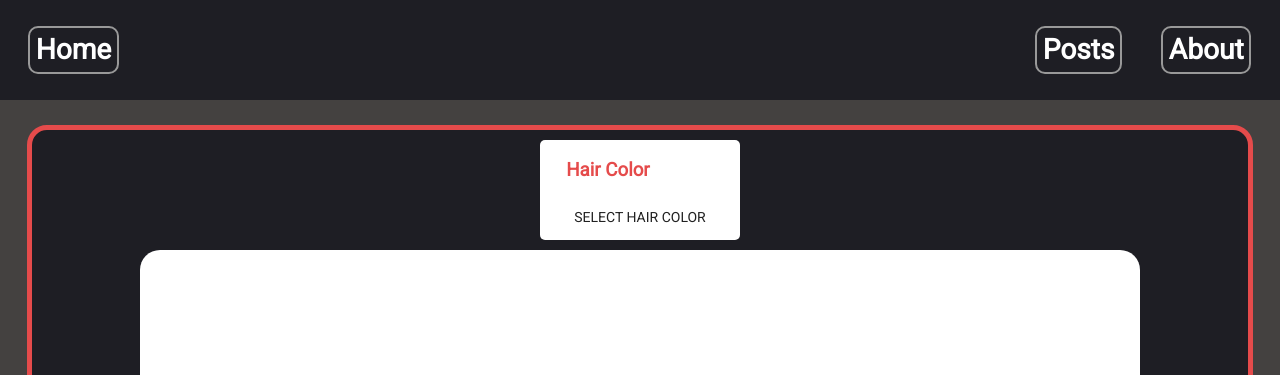
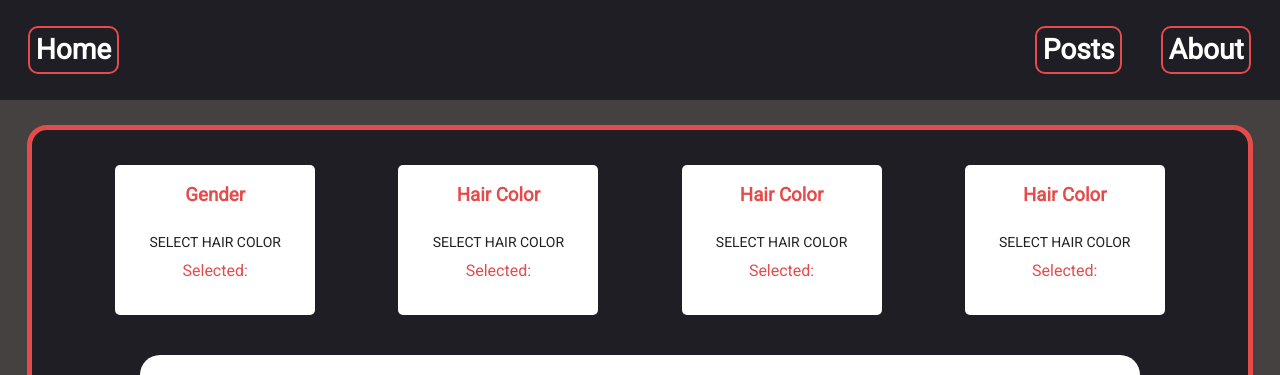
Before and after one commit to ikalisz/noDBProject, a React (Create React App) app: page / in a window 1280 px wide. Shown: the top 375 px of the page. Built offline with nearby package versions, Linux system fonts and the light colour scheme; no server answers.

Commit message:
Getting selectors set up individually

```diff
--- a/public/index.html
+++ b/public/index.html
@@ -23,7 +23,7 @@
       work correctly both with client-side routing and a non-root public URL.
       Learn how to configure a non-root public URL by running `npm run build`.
     -->
-    <title>Super Cool Character Creator</title>
+    <title>Picasso's Character Creator</title>
   </head>
   <body>
     <noscript>You need to enable JavaScript to run this app.</noscript>
--- a/src/App.css
+++ b/src/App.css
@@ -34,7 +34,7 @@ body {
 }
 
 .header h3 {
-  border: solid 2px #999;
+  border: solid 2px #E54B4B;
   height: 1.2em;
   border-radius: 10px;
   padding: .2em;
@@ -58,9 +58,26 @@ body {
 }
 
 .navBar {
-  height: 100px;
-  width: 20%;
+  background: none;
+  height: 20%;
+  width: 100%;
+  display: flex;
+  border-radius: 10px;
+  justify-content: space-evenly;
+  margin-bottom: 30px;
+  margin-top: 25px;
+}
+
+.selector {
   background: #fff;
+  height: 150px;
+  width: 200px;
+  display: flex;
+  flex-direction: column;
+  align-items: center;
+  margin-bottom: 10px;
+  border-radius: 5px;
+  margin-top: 10px;
   color: #E54B4B;
 }
 
@@ -73,15 +90,3 @@ body {
   justify-content: center;
   align-items: center;
 }
-
-.navBar{
-  background: #fff;
-  height: 100px;
-  width: 200px;
-  display: flex;
-  flex-direction: column;
-  align-items: center;
-  margin-bottom: 10px;
-  border-radius: 5px;
-  margin-top: 10px;
-}
--- a/src/App.js
+++ b/src/App.js
@@ -11,10 +11,8 @@ class App extends Component {
     this.state = {
       gender: '',
       thickness: '',
-      hair: '',
+      hairStyle: '',
       hairColor: '',
-      images: [],
-      imageOne: ''
     }
   }
   componentDidMount() {
@@ -22,15 +20,27 @@ class App extends Component {
       .get('http://localhost:3255/api/images')
         .then(response => {
           this.setState({images: response.data.modules})
-          // this.setState({imageOne: response.data.modules[0].img})
           console.log(response.data.modules)
         })
   }
 
+  handleUpdateGender = (val) => {
+    this.setState({gender: val})
+  }
 
+  handleUpdateThickness = (val) => {
+    this.setState({thickness: val})
+  }
+
+  handleUpdateHairStyle = (val) => {
+    this.setState({hairStyle: val})
+  }
+
+  handleUpdateHairColor = (val) => {
+    this.setState({hairColor: val})
+  }
 
   render() {
-    console.log(this.state.imageOne)
     return (
       <div>
         {/* here goes the header component */}
@@ -39,7 +49,16 @@ class App extends Component {
         <div className="bodyDiv">
 
 
-          <Main />
+          <Main
+          gender={this.state.gender}
+          hairColor={this.state.hairColor}
+          thickness={this.state.thickness}
+          hairStyle={this.state.hair}
+          handleUpdateGender={this.handleUpdateGender}
+          handleUpdateThickness={this.handleUpdateThickness}
+          handleUpdateHairStyle={this.handleUpdateHairStyle}
+          handleUpdateHairColor={this.handleUpdateHairColor}
+          />
           <footer>
 
           </footer>
--- /dev/null
+++ b/src/Components/GenderButton.js
@@ -0,0 +1,55 @@
+import React, {Component} from 'react'
+import '../App.css'
+import Menu from '@material-ui/core/Menu'
+import MenuItem from '@material-ui/core/MenuItem'
+import Button from '@material-ui/core/Button'
+
+export default class GenderButton extends Component {
+    constructor() {
+        super()
+        this.state = {
+            anchorEl: null,
+        }
+    }
+
+    handleClick = (e) => {
+        this.setState({anchorEl: e.currentTarget})
+    }
+
+    handleClose = () => {
+        this.setState({anchorEl: null})
+    }
+
+    handleUpdate = (val) => {
+        this.props.handleUpdateGender(val)
+        this.handleClose()
+    }
+
+
+    render() {
+        const {anchorEl} = this.state
+        return (
+            <div className="selector Hair">
+                    <h3>Gender</h3>
+                    <Button
+                    aria-owns={anchorEl ? 'simple-menu' : undefined}
+                    aria-haspopup="true"
+                    onClick={this.handleClick}
+                    >
+                    Select Hair Color
+                    </Button>
+                    <Menu
+                        id="simple-menu"
+                        anchorEl={anchorEl}
+                        open={Boolean(anchorEl)}
+                        onClose={this.handleClose}
+                        >
+                    <MenuItem onClick={() => this.handleUpdate('male')}>Male</MenuItem>
+                    <MenuItem onClick={() => this.handleUpdate('female')}>Female</MenuItem>
+                    </Menu>
+                    <span>Selected: {this.props.gender}</span>
+
+                </div>
+        )
+    }
+}
--- a/src/Components/Main.js
+++ b/src/Components/Main.js
@@ -7,7 +7,7 @@ export default class Main extends Component {
     constructor() {
         super()
         this.state = {
-            imageToDisplay: ''
+            imageToDisplay: '',
         }
     }
     render() {
@@ -17,9 +17,15 @@ export default class Main extends Component {
         console.log(images)
         return (
             <main className="mainDiv">
-                <Nav />
+                <Nav
+                gender={this.props.gender}
+                thickness={this.props.thickness}
+                hairStyle={this.props.hairStyle}
+                hairColor={this.props.hairColor}
+                handleUpdateGender={this.props.handleUpdateGender}
+                />
                 <div className="imageToDisplay">
-                    <img src={images.modules[0].img} alt="" />
+                    <img src={images.modules[2].img} alt="" />
                 </div>
             </main>
         )
--- a/src/Components/Nav.js
+++ b/src/Components/Nav.js
@@ -3,6 +3,7 @@ import '../App.css'
 import Menu from '@material-ui/core/Menu'
 import MenuItem from '@material-ui/core/MenuItem'
 import Button from '@material-ui/core/Button'
+import GenderButton from './GenderButton'
 
 export default class Nav extends Component {
     constructor() {
@@ -34,9 +35,34 @@ export default class Nav extends Component {
     render() {
         const {anchorEl} = this.state
         return (
-            <nav className="navBar">
-                <div>
+            <div className="navBar">
+                <GenderButton
+                handleUpdateGender={this.props.handleUpdateGender}
+                gender={this.props.gender}
+                 />
+                <div className="selector">
                     <h3>Hair Color</h3>
+                        <Button
+                        aria-owns={anchorEl ? 'simple-menu' : undefined}
+                        aria-haspopup="true"
+                        onClick={this.handleClick}
+                        >
+                        Select Hair Color
+                        </Button>
+                        <Menu
+                            id="simple-menu"
+                            anchorEl={anchorEl}
+                            open={Boolean(anchorEl)}
+                            onClose={this.handleClose}
+                            >
+                        <MenuItem onClick={() => this.handleonClickUpdate('red')}>Red</MenuItem>
+                        <MenuItem onClick={() => this.handleonClickUpdate('green')}>Green</MenuItem>
+                        </Menu>
+                        <span>Selected: {this.state.hairColor}</span>
+
+                </div>
+                <div className="selector">
+                <h3>Hair Color</h3>
                     <Button
                     aria-owns={anchorEl ? 'simple-menu' : undefined}
                     aria-haspopup="true"
@@ -53,18 +79,29 @@ export default class Nav extends Component {
                     <MenuItem onClick={() => this.handleonClickUpdate('red')}>Red</MenuItem>
                     <MenuItem onClick={() => this.handleonClickUpdate('green')}>Green</MenuItem>
                     </Menu>
-
+                    <span>Selected: {this.state.hairColor}</span>
                 </div>
-                <div>
-
+                <div className="selector">
+                <h3>Hair Color</h3>
+                    <Button
+                    aria-owns={anchorEl ? 'simple-menu' : undefined}
+                    aria-haspopup="true"
+                    onClick={this.handleClick}
+                    >
+                    Select Hair Color
+                    </Button>
+                    <Menu
+                        id="simple-menu"
+                        anchorEl={anchorEl}
+                        open={Boolean(anchorEl)}
+                        onClose={this.handleClose}
+                        >
+                    <MenuItem onClick={() => this.handleonClickUpdate('red')}>Red</MenuItem>
+                    <MenuItem onClick={() => this.handleonClickUpdate('green')}>Green</MenuItem>
+                    </Menu>
+                    <span>Selected: {this.state.hairColor}</span>
                 </div>
-                <div>
-
-                </div>
-                <div>
-
-                </div>
-            </nav>
+            </div>
         )
     }
 }
--- a/src/images.js
+++ b/src/images.js
@@ -17,6 +17,14 @@ exports.modules = [
         thickness: 'thin',
         hair: 'short',
         hairColor: 'green'
+    },
+    {
+        id: 2,
+        img: require('./imagesFigures/StickFigureRedLongHairHeavyFemale.png'),
+        gender: 'female',
+        thickness: 'heavy',
+        hair: 'long',
+        hairColor: 'red'
     }
 
 ]
```
Also changed, not shown: src/Components/ThicknessButton.js (added, +54 -0 lines).
